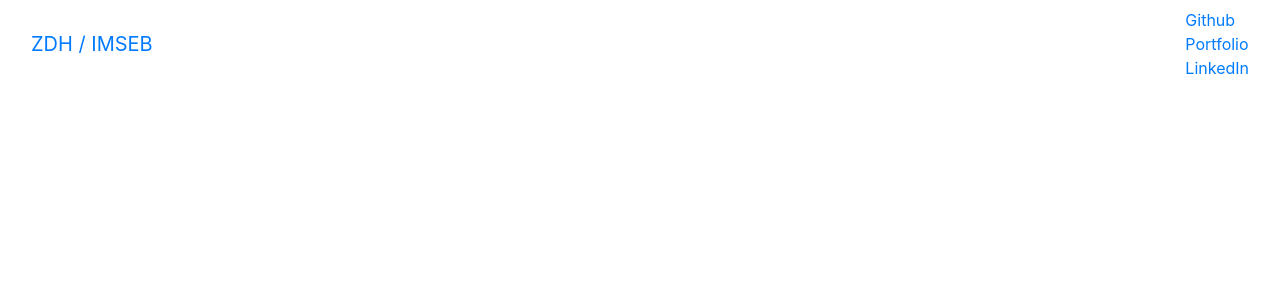
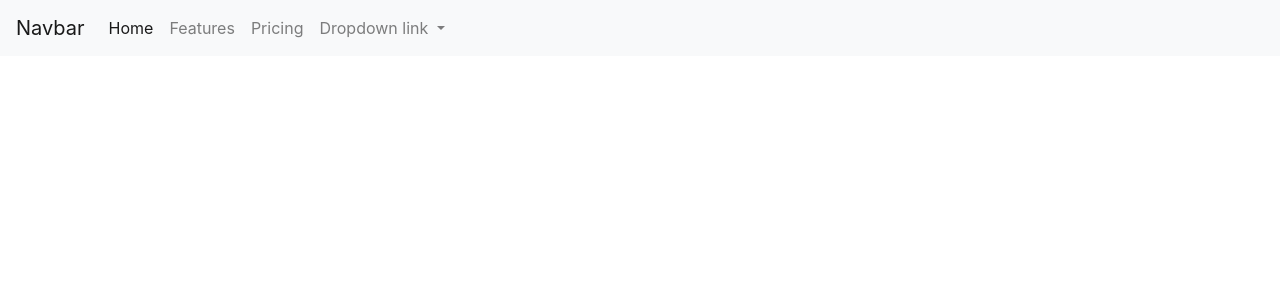
Before and after one commit to Prozak8/JSON_Placeholder, an Angular app: page / in a window 1280 px wide. Shown: the top 300 px of the page. Built offline with nearby package versions, Linux system fonts and the light colour scheme.

Commit message:
updated navbar and added script dependencies for popper and jquery. Drodown menu now works.

```diff
--- a/angular.json
+++ b/angular.json
@@ -30,7 +30,11 @@
               "node_modules/bootstrap/dist/css/bootstrap.min.css",
               "src/styles.scss"
             ],
-            "scripts": []
+            "scripts": [
+              "./node_modules/jquery/dist/jquery.min.js",
+              "./node_modules/popper.js/dist/umd/popper.min.js",
+              "./node_modules/bootstrap/dist/js/bootstrap.min.js"
+            ]
           },
           "configurations": {
             "production": {
--- a/package.json
+++ b/package.json
@@ -21,7 +21,7 @@
     "@angular/router": "~7.1.0",
     "bootstrap": "^4.2.1",
     "core-js": "^2.5.4",
-    "jquery": "^1.9.1",
+    "jquery": "^1.12.4",
     "popper.js": "^1.14.6",
     "rxjs": "~6.3.3",
     "tslib": "^1.9.0",
--- a/src/app/header/header.component.html
+++ b/src/app/header/header.component.html
@@ -1,15 +1,48 @@
-<nav class="navbar navbar-default">
+<nav class="navbar navbar-expand-lg navbar-light bg-light">
+    <a class="navbar-brand" href="#">Navbar</a>
+    <button class="navbar-toggler" type="button" data-toggle="collapse" data-target="#navbarNavDropdown" aria-controls="navbarNavDropdown" aria-expanded="false" aria-label="Toggle navigation">
+      <span class="navbar-toggler-icon"></span>
+    </button>
+    <div class="collapse navbar-collapse" id="navbarNavDropdown">
+      <ul class="navbar-nav">
+        <li class="nav-item active">
+          <a class="nav-link" href="#">Home <span class="sr-only">(current)</span></a>
+        </li>
+        <li class="nav-item">
+          <a class="nav-link" href="#">Features</a>
+        </li>
+        <li class="nav-item">
+          <a class="nav-link" href="#">Pricing</a>
+        </li>
+        <li class="nav-item dropdown">
+          <a class="nav-link dropdown-toggle" href="#" id="navbarDropdownMenuLink" data-toggle="dropdown" aria-haspopup="true" aria-expanded="false">
+            Dropdown link
+          </a>
+          <div class="dropdown-menu" aria-labelledby="navbarDropdownMenuLink">
+            <a class="dropdown-item" href="#">Action</a>
+            <a class="dropdown-item" href="#">Another action</a>
+            <a class="dropdown-item" href="#">Something else here</a>
+          </div>
+        </li>
+      </ul>
+    </div>
+  </nav>
+
+<!-- <nav class="navbar navbar-expand-lg">
   <div class="container-fluid">
       <div class="navbar-header">
           <a href="#" class="navbar-brand">ZDH / IMSEB</a>
       </div>
 
-      <div class="navbar-default">
-          <ul class="nav navbar-nav">
-              <li><a href="https://github.com/Prozak8" target="_blank">Github</a></li>
-              <li><a href="https://zdh.netlify.com/" target="_blank">Portfolio</a></li>
-              <li><a href="https://www.linkedin.com/in/zdh/" target="_blank">LinkedIn</a></li>
-          </ul>
+    <li class="nav-item dropdown">
+      <a class="nav-link dropdown-toggle" id="navbarDropdown" role="button" data-toggle="dropdown" aria-haspopup="true" aria-expanded="false" href="#">
+        Dropdown
+      </a>
+      <div class="dropdown-menu" aria-labelledby="navbarDropdownMenuLink">
+        <a class="dropdown-item" href="https://github.com/Prozak8" target="_blank">Github</a>
+        <a class="dropdown-item" href="https://zdh.netlify.com/" target="_blank">Portfolio</a>
+        <a class="dropdown-item" href="https://www.linkedin.com/in/zdh/" target="_blank">LinkedIn</a>
       </div>
+    </li>
   </div>
-</nav>
+</nav> -->
```
Also changed, not shown: 1 other file (tests, documents, lock files or other folders).
